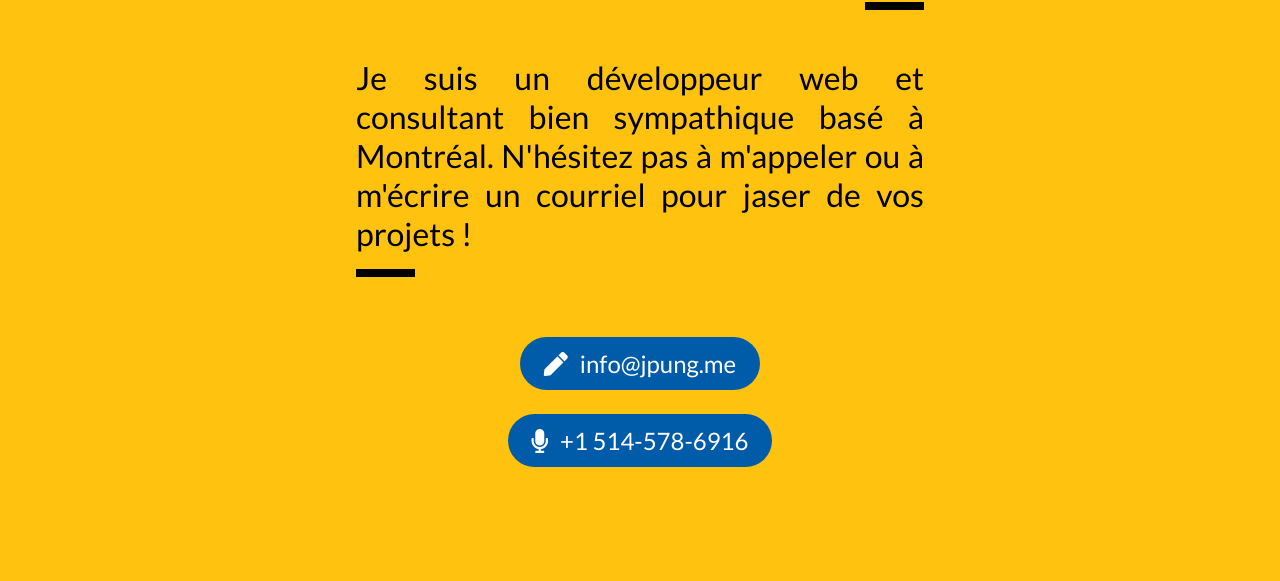
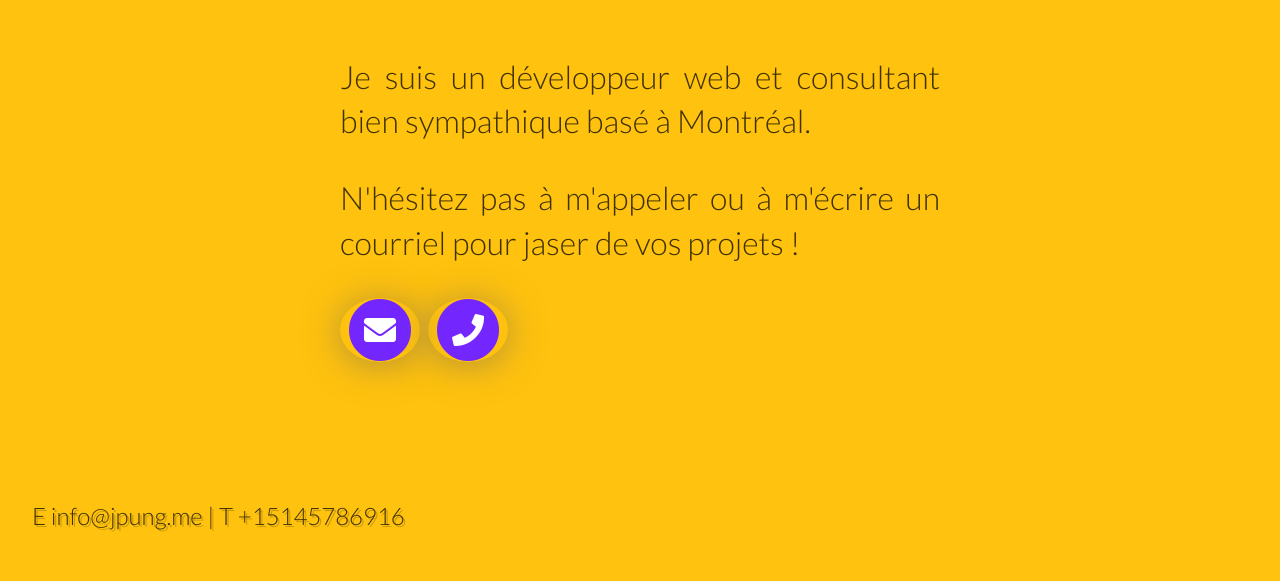
Before and after one commit to jphilung/jphilung.github.io, a plain HTML site: page index.html in a window 1280 px wide. Shown: the part 235-816 px from the top of the page. Drawn offline with nearby package versions, Linux system fonts and the light colour scheme.

Commit message:
Update site

```diff
--- a/index.html
+++ b/index.html
@@ -3,18 +3,22 @@
 <head>
   <meta charset="utf-8">
   <title>Jeab-Philippe Ung | Développeur et consultant web à Montréal</title>
-  <link href="https://fonts.googleapis.com/css?family=Lato|Oswald" rel="stylesheet">
+  <link href="https://fonts.googleapis.com/css2?family=Lato:ital,wght@0,100;0,300;0,400;0,700;0,900;1,100;1,300;1,400;1,700;1,900&family=Lobster&display=swap" rel="stylesheet">
   <link rel="stylesheet" href="https://use.fontawesome.com/releases/v5.4.2/css/all.css" integrity="sha384-/rXc/GQVaYpyDdyxK+ecHPVYJSN9bmVFBvjA/9eOB+pb3F2w2N6fc5qB9Ew5yIns" crossorigin="anonymous">
 
   <style>
     body {
       font-family: 'Lato', sans-serif;
+      font-weight: 300;
       font-size: 2rem;
       background-color: #FFC20E;
+      line-height: 1.4;
+      margin: 0;
+      color: #403103;
 
     }
     h1,h2,h3,h4,h5,h6 {
-      font-family: 'Oswald', cursive;
+      font-family: 'Lobster', cursive;
       font-weight: bolder;
       margin: 0 0 0.5em 0;
     }
@@ -27,6 +31,7 @@
       width: 100%;
       text-align: right;
       margin-bottom: 0;
+      text-shadow: 5px 5px 0px rgba(0,0,0,0.2);
     }
 
     main {
@@ -34,22 +39,21 @@
       flex-direction: column;
       min-height: 100vh;
       align-items: center;
-      justify-content: center;
+      justify-content: space-between;
       padding: 2rem;
       box-sizing: border-box;
-
       margin: 0 auto;
     }
 
     @media only screen and (min-width: 768px) {
-      main {
-        width: 66%;
+      .section {
+        max-width: 600px;
       }
     }
 
     @media only screen and (min-width: 1024px) {
-      main {
-        width: 50%;
+      .section {
+        max-width: 600px;
       }
     }
 
@@ -59,26 +63,32 @@
     .buttons {
       margin: 1em 0 0 0;
       display: flex;
-      justify-content: space-around;
+      justify-content: flex-start;
       flex-wrap: wrap;
       width: 100%;
     }
     .button {
-      display: block;
-      padding: 0.5em 1em;
-      background-color: #005BA8;
-      color: #ffffff;
-      text-decoration: none;
-      border-radius: 2.5em;
-      font-size: 1.5rem;
-      margin: 0.5em 0.75em;
+      /* display: block; */
+      /* padding: 0.75em 1em; */
+      /* background-color: white; */
+      color: #7426FF;
+      /* text-decoration: none; */
+      /* font-size: 1.2rem; */
+      /* margin: 0.5em 0.75em; */
+      box-shadow: 0px 3px 36px rgba(100,100,100,0.5);
+      border-radius: 50%;
+      transition: all 0.3s ease-in-out;
     }
 
     .button i {
-      margin-right: 0.5em;
+      /* margin-right: 0.5em; */
     }
     .button:hover {
-      background-color: #003468;
+      box-shadow: 0px 3px 24px rgba(100,100,100,0.75);
+    }
+
+    .button + .button {
+      margin-left: 0.5rem;
     }
     hr {
       height: 6px;
@@ -97,18 +107,36 @@
       margin-left: 0;
       margin-right: auto;
     }
+    footer {
+      display: flex;
+    justify-content: flex-start;
+    width: 100%;
+    }
+    footer p{
+      font-weight: 300;
+      font-size: 1.5rem;
+      text-shadow: 2px 2px 0px rgba(0,0,0,0.2);
+    }
   </style>
 </head>
 <body>
   <main>
       <h1 class="title">Jean-Philippe Ung</h1>
-      <hr class="right-align" />
-      <p>Je suis un développeur web et consultant bien sympathique basé à Montréal. N'hésitez pas à m'appeler ou à m'écrire un courriel pour jaser de vos projets !</p>
-      <hr class="left-align"/>
-      <div class="buttons">
-        <a class="button" href="mailto:info@jpung.me"><i class="fas fa-pen"></i>info@jpung.me</a>
-        <a class="button" href="tel:+15145786916"><i class="fas fa-microphone"></i>+1 514-578-6916</a>
-      </div>
+      <section class="section">
+        <!-- <hr class="right-align"> -->
+        <p>Je suis un développeur web et consultant bien sympathique basé à Montréal.</p>
+        <p>N'hésitez pas à m'appeler ou à m'écrire un courriel pour jaser de vos projets !</p>
+        <!-- <hr class="left-align"> -->
+        <aside class="buttons">
+          <a class="button fa-stack" href="mailto:info@jpung.me"><i class="fas fa-circle fa-stack-2x"></i><i class="fas fa-envelope fa-stack-1x fa-inverse"></i></a>
+          <a class="button fa-stack" href="tel:+15145786916"><i class="fas fa-circle fa-stack-2x"></i><i class="fas fa-phone fa-stack-1x fa-inverse"></i></a>
+        </aside>
+      </section>
+      <footer>
+      <p>E info@jpung.me | T +15145786916</p>
+      </footer>
+
   </main>
- </body>
+
+</body>
 </html>
```
